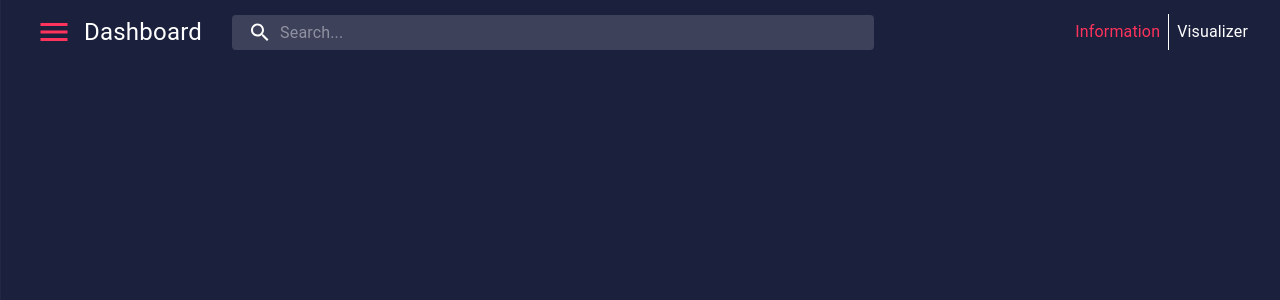
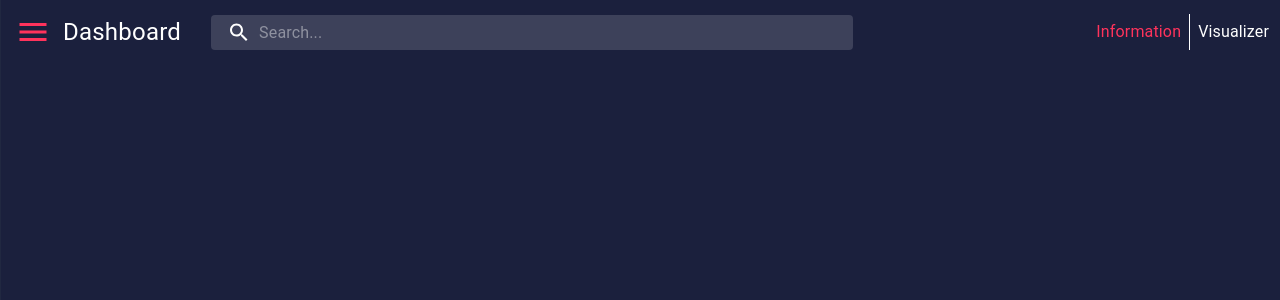
Before and after one commit to AlgoVisionKnights-V2/adv-react, a React (Create React App) app: page / in a window 1280 px wide. Shown: the top 300 px of the page. Built offline with nearby package versions, Linux system fonts and the light colour scheme; what react-unity-webgl would draw is missing.

Commit message:
Adjusted Spacing

```diff
--- a/src/components/header/Header.css
+++ b/src/components/header/Header.css
@@ -7,6 +7,7 @@
 	display: flex;
 	flex-direction: row;
 	justify-content: space-between;
+	padding: 0px 3px 0px 3px;
 }
 
 .MenuTools {
@@ -38,6 +39,10 @@
 	color: #ffffff;
 }
 
+.TopPageToggle {
+	margin: 0px 0px 0px 7px;
+}
+
 @media (max-width: 600px) {
 	.TopPageToggle {
 		display: none;
```
